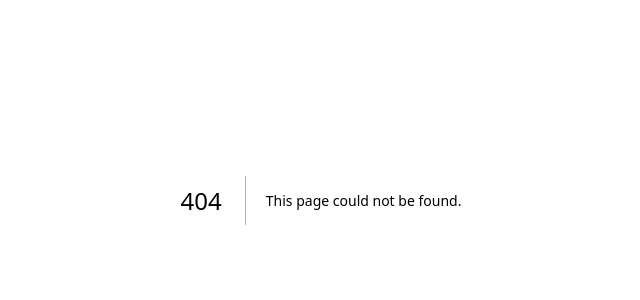
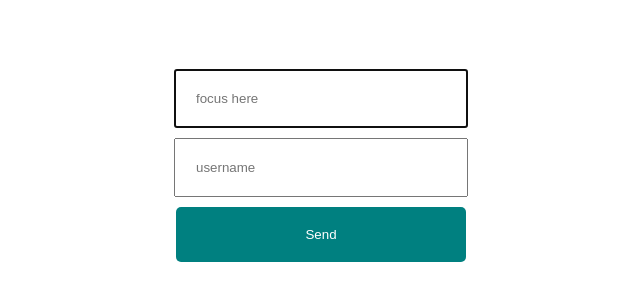
Before and after one commit to adam-alagoz/postapp_typescript, a Next.js app: page /6-useref-example in a window 1280 px wide. Before the commit this address had no page. Shown: the part 200-500 px from the top of the page, without its empty margins (319-959 px from the left). Built offline with nearby package versions, Linux system fonts and the light colour scheme.

Commit message:
useref and useeffect

```diff
--- /dev/null
+++ b/src/app/6-useref-example/page.tsx
@@ -0,0 +1,22 @@
+"use client";
+import React, { useEffect, useRef } from "react";
+
+const UseRefExample = () => {
+  const inputRef = useRef<HTMLInputElement>(null);
+  const usernameInputRef = useRef<HTMLInputElement>(null);
+  useEffect(() => {
+    inputRef.current?.focus();
+  }, []);
+  const handleClick = () => {
+    console.log(`username is ${inputRef.current?.value}`);
+  };
+  return (
+    <div className="useRefExample">
+      <input ref={inputRef} type="text" placeholder="focus here" />
+      <input ref={usernameInputRef} type="text" placeholder="username" />
+      <button onClick={handleClick}>Send</button>
+    </div>
+  );
+};
+
+export default UseRefExample;
```
